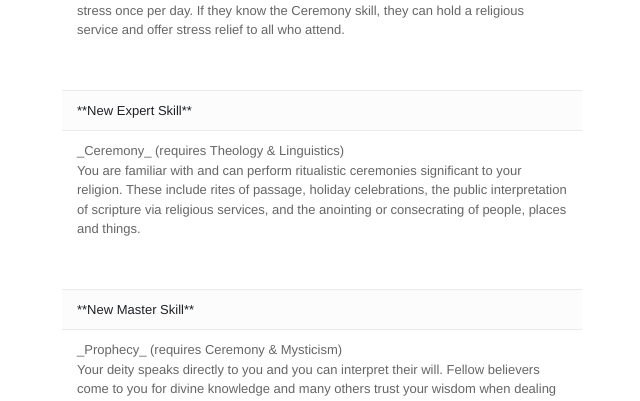
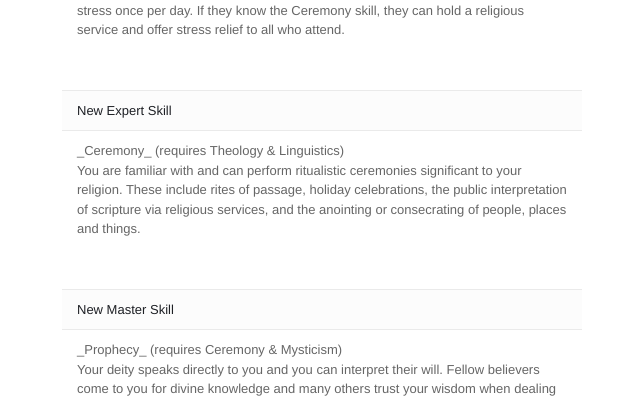
Before and after one commit to FantasyRobotFighter/fantasyrobotfighter.github.io, a Jekyll site: the page built from _posts/2019-01-07-MothershipClassOrdained.md, in a window 1280 px wide and 900 px high, scrolled down 2001 px. Shown: the part 157-558 px from the top of the window, without its empty margins (318-958 px from the left). Built offline with Jekyll 4.4.1, drawn with Linux system fonts in a browser that asks for light colours; nearby versions of some CDN libraries.

Commit message:
Update 2019-01-07-MothershipClassOrdained.md

```diff
--- a/_posts/2019-01-07-MothershipClassOrdained.md
+++ b/_posts/2019-01-07-MothershipClassOrdained.md
@@ -147,7 +147,7 @@ Ordained characters believe in the will of the gods and quite possibly in an aft
 
 <table>
 	<tr>
-		<td width="530" padding="2px"><b>**New Expert Skill**</b>
+		<td width="530" padding="2px"><b>New Expert Skill</b>
 		</td>
 	</tr>
 	<tr>
@@ -161,7 +161,7 @@ Ordained characters believe in the will of the gods and quite possibly in an aft
 
 <table>
 	<tr>
-		<td width="530" padding="2px"><b>**New Master Skill**</b>
+		<td width="530" padding="2px"><b>New Master Skill</b>
 		</td>
 	</tr>
 	<tr>
```
